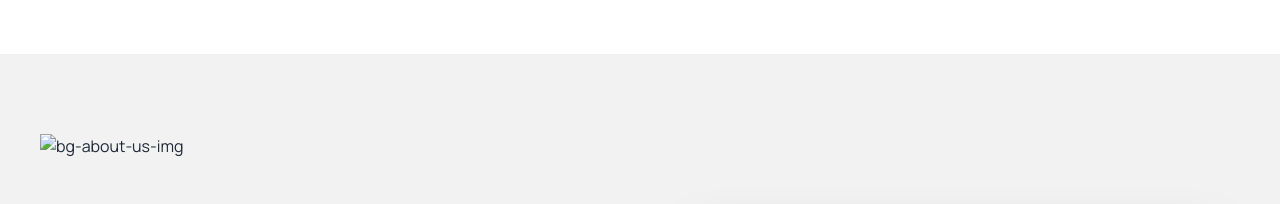
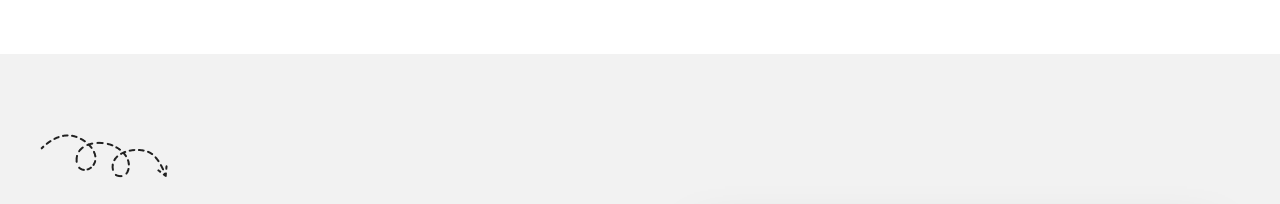
Before and after one commit to fabrazzak/Rinterio, a plain HTML site: page index.html in a window 1280 px wide. Shown: the part 880-1084 px from the top of the page. Drawn offline with nearby package versions, Linux system fonts and the light colour scheme; the site is published under a folder, as on GitHub Pages, so addresses that start at the root find nothing.

Commit message:
img code updated

```diff
--- a/index.html
+++ b/index.html
@@ -108,7 +108,7 @@
      <main  class="">
         <section class="liveable bg-base-200 py-6  md:py-24">
             <div class="hero  container mx-auto relative">
-                <img class="absolute -top-4 left-10  z-10 hidden md:block" src="/assets/Vector.png" alt="bg-about-us-img">
+                <img class="absolute -top-4 left-10  z-10 hidden md:block" src="assets/Vector.png" alt="bg-about-us-img">
                 <div class="hero-content  grid md:grid-cols-2  ">
                     <div class="">
                         <button class="flex mx-auto md:mx-0    mb-4 bg-white rounded-3xl"><a class="btn bg-white text-xl font-extrabold rounded-3xl   align-middle"> <i class="fa fa-arrow-right  text-primary   px-2 py-1 text-sm rounded-full "></i>About Us </a></button>
```
